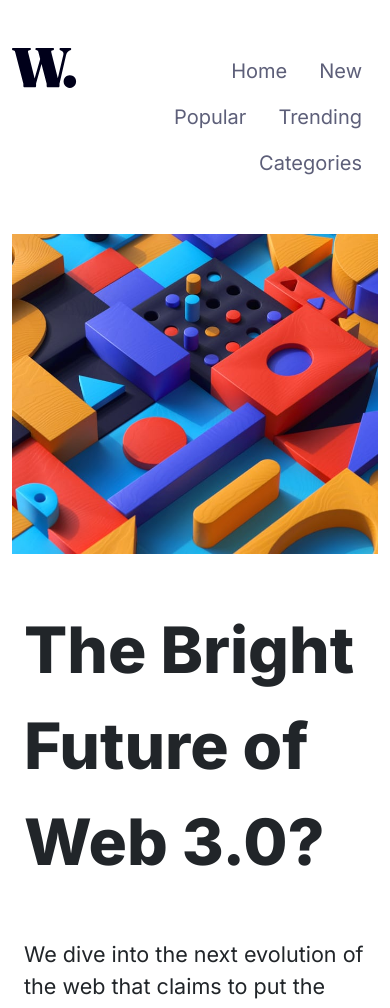
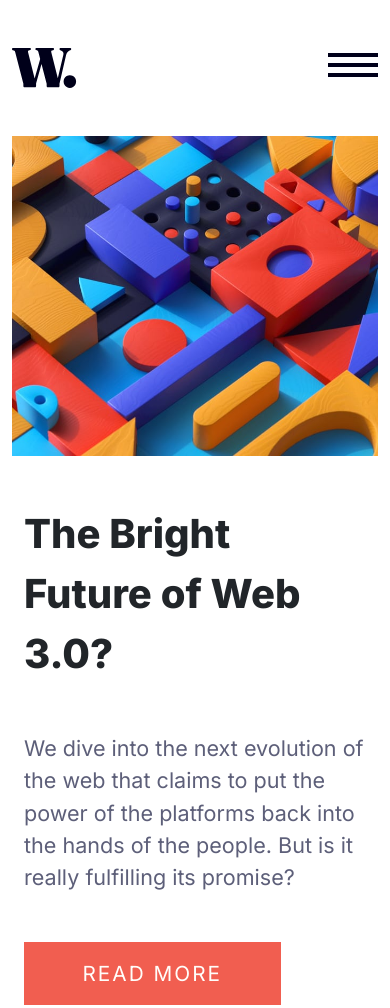
Before and after one commit to ostmartin/news-homepage, a plain HTML site: page index.html in a window 390 px wide. Shown: the top 1008 px of the page. Drawn offline with nearby package versions, Linux system fonts and the light colour scheme.

Commit message:
burger menu

```diff
--- a/index.css
+++ b/index.css
@@ -11,8 +11,18 @@
     color: var(--grayish-blue);
 }
 
+body{
+    position: relative;
+    overflow-x: hidden;
+}
+
 hr{
     margin: 0;
+}
+
+.promo-title{
+    font-size: 4rem;
+    font-weight: 800;
 }
 
 .news-header{
@@ -89,3 +99,107 @@ hr{
     color: var(--dark-grayish-blue);
     font-weight: 400;
 }
+
+.burger{
+    width: 50px !important;
+    height: 30px !important;
+    position: relative;
+    z-index: 981651316515;
+}
+
+.burger::after{
+    content: '';
+    width: 100%;
+    height: 4px;
+    background-color: var(--very-dark-blue);
+    position: absolute;
+    display: block;
+    top: 5px;
+    transition: all 0.3s ease;
+}
+
+.burger::before{
+    content: '';
+    width: 100%;
+    height: 4px;
+    background-color: var(--very-dark-blue);
+    position: absolute;
+    display: block;
+    bottom: 1px;
+    transition: all 0.3s ease;
+}
+
+.burger > span{
+    width: 100%;
+    height: 4px;
+    background-color: var(--very-dark-blue);
+    display: block;
+    position: absolute;
+    top: 15px;
+    transition: all 0.3s ease;
+}
+
+.burger.active::before {
+    transform: rotate(45deg);
+    bottom: 8px;
+}
+
+.burger.active::after{
+    transform: rotate(-45deg);
+    top: 17px;
+}
+
+.burger.active > span{
+    scale: 0;
+}
+
+.custom-modal{
+    position: absolute;
+    width: 100%;
+    height: 100%;
+    background-color: var(--very-dark-blue);
+    z-index: 2;
+    top: 0;
+    opacity: 0.3;
+    display: none;
+    transition: all .3s ease;
+}
+
+.custom-modal.active{
+    display: block;
+}
+
+@media (max-width: 992px) {
+    .nav-menu{
+        position: fixed;
+        top: 0;
+        right: 0;
+        transform: translateX(100%);
+        padding-top: 8rem;
+        padding-left: 2rem;
+        flex-direction: column;
+        background-color: white;
+        width: 65%;
+        height: 110vh;
+        z-index: 995;
+        transition: transform .3s ease;
+    }
+
+    .nav-menu.active{
+        transform: translateX(0);
+    }
+
+    .nav-link{
+        color: var(--very-dark-blue);
+    }
+
+    body.active{
+        overflow: hidden;
+    }
+}
+
+@media (max-width: 567px) {
+    .promo-title{
+        font-size: 2.5rem;
+    }
+}
--- a/index.html
+++ b/index.html
@@ -28,13 +28,13 @@
   </head>
 
   <body>
-    <div class="header container p-sm-0 my-5">
+    <div class="header container px-sm-0 py-5">
       <div class="row mx-0">
         <div class="col p-0">
           <img class="img-fluid" src="./assets/images/logo.svg" alt="logo">
         </div>
         <div class="col-8 p-0">
-          <ul class="nav justify-content-end fs-5">
+          <ul class="nav justify-content-lg-end fs-5 nav-menu">
             <li class="nav-item">
               <a class="nav-link" href="#">Home</a>
             </li>
@@ -52,6 +52,9 @@
             </li>
           </ul>
         </div>
+        <div class="burger d-block d-lg-none p-0">
+          <span></span>
+        </div>
       </div>
     </div>
     <div class="main container p-sm-0">
@@ -66,16 +69,16 @@
                   </div>
               </div>
               <div class="row row-cols-1 row-cols-md-2 m-0 mt-5">
-                  <div class="col" style="font-size: 4rem; font-weight: 800;">
+                  <div class="col promo-title">
                       The Bright Future of Web 3.0?
                   </div>
                   <div class="col d-flex flex-column justify-content-between">
-                      <div class="fs-4 py-5 py-md-0">
+                      <div class="fs-4 py-5 py-md-0" style="color: var(--dark-grayish-blue);">
                           We dive into the next evolution of the web that claims to put the power of the platforms back
                           into the hands of the people.
                           But is it really fulfilling its promise?
                       </div>
-                      <button class="btn text-uppercase btn-read px-5 py-2 w-75">read more</button>
+                      <button class="btn text-uppercase btn-read px-5 py-3 w-75">read more</button>
                   </div>
               </div>
           </div>
@@ -158,6 +161,8 @@
       Challenge by <a href="https://www.frontendmentor.io?ref=challenge" target="_blank">Frontend Mentor</a>.
       Coded by <a href="#">Your Name Here</a>.
     </div>
+    <div class="custom-modal"></div>
     <script src="	https://cdn.jsdelivr.net/npm/bootstrap@5.3.2/dist/js/bootstrap.bundle.min.js"></script>
+    <script src="/index.js"></script>
   </body>
 </html>
--- /dev/null
+++ b/index.js
@@ -0,0 +1,14 @@
+const burger = document.querySelector('.burger');
+const navMenu = document.querySelector('.nav-menu');
+const skeleton = document.querySelector('.custom-modal');
+
+console.log(burger, navMenu);
+
+const openBurger = () => {
+    burger.classList.toggle('active');
+    navMenu.classList.toggle('active');
+    skeleton.classList.toggle('active');
+    document.body.classList.toggle('active');
+}
+
+burger.addEventListener('click', openBurger);
```
Also changed, not shown: design/active-states.jpg (deleted), design/desktop-design.jpg (deleted), design/desktop-preview.jpg (deleted), design/mobile-design.jpg (deleted), design/mobile-menu.jpg (deleted).
